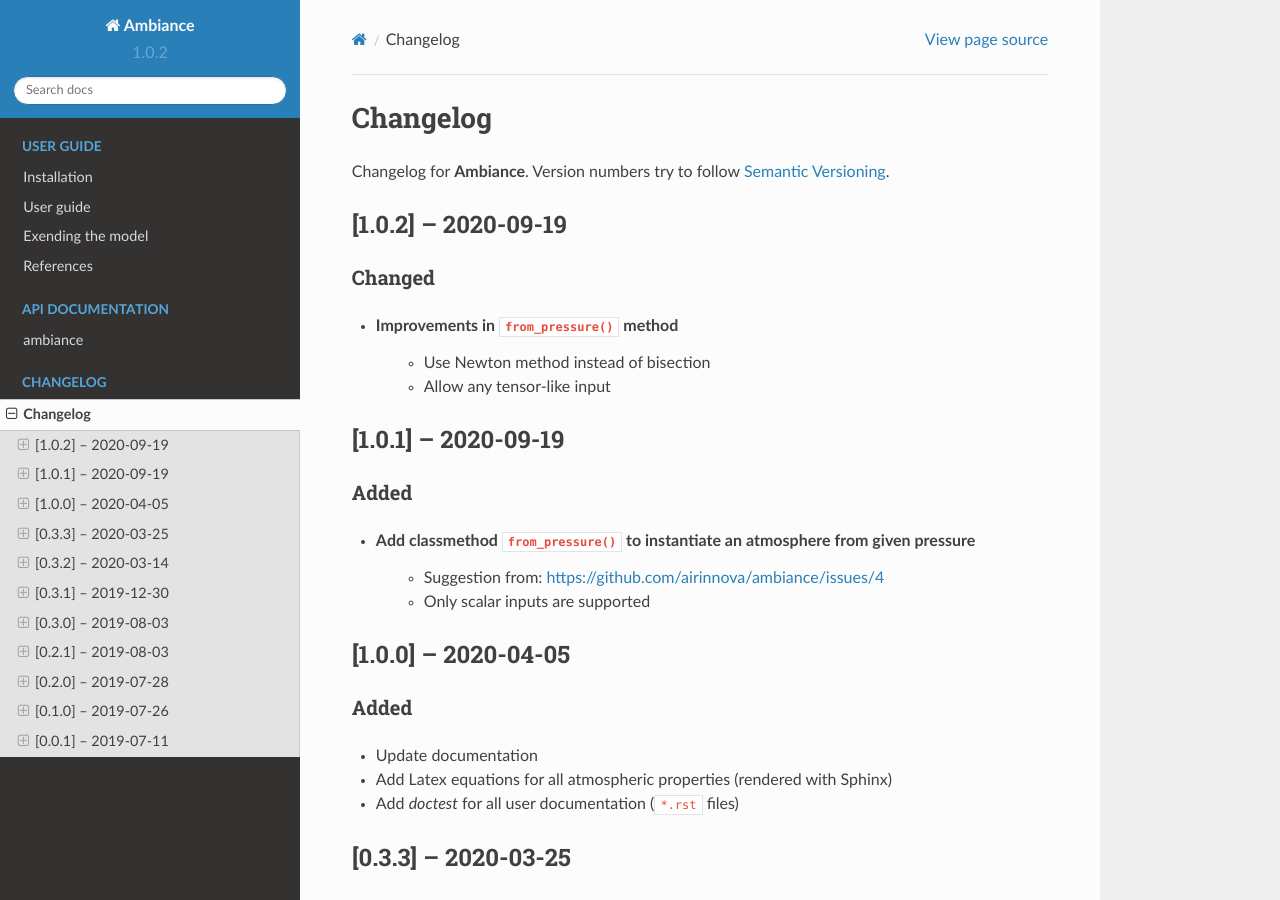
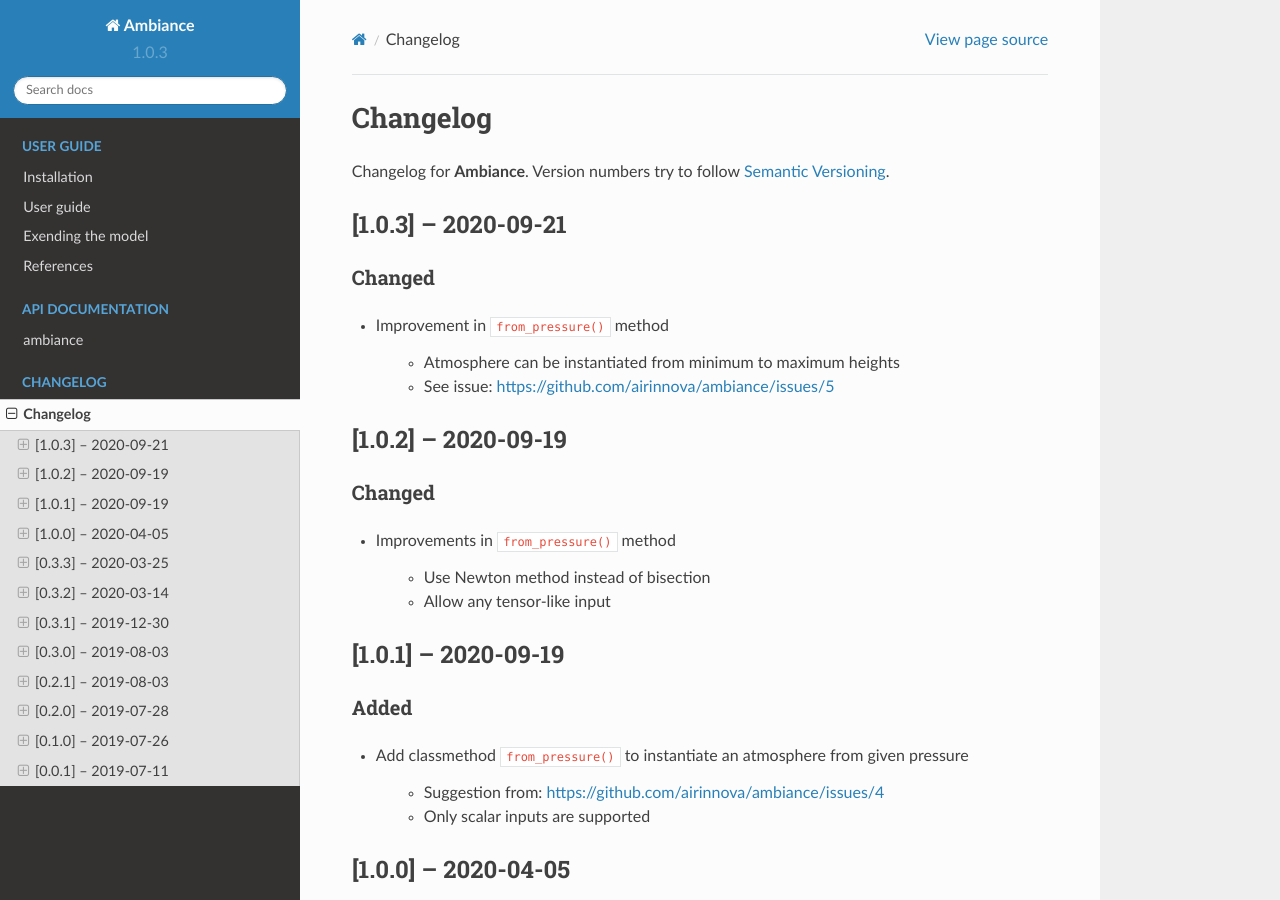
Before and after one commit to airinnova/ambiance, a Sphinx documentation site: the page built from docs/source/CHANGELOG.rst, in a window 1280 px wide and 900 px high. Built offline with Sphinx 7.4.7 and the Read the Docs theme 2.0.0, drawn with Linux system fonts in a browser that asks for light colours.

Commit message:
Allow full height range in 'from_pressure()'
* See issue https://github.com/airinnova/ambiance/issues/5
* Add new argumment 'check_bounds' to __init__() method
* Remove dead link to ICAO website

```diff
--- a/README.rst
+++ b/README.rst
@@ -27,7 +27,8 @@
 *Ambiance* is a full implementation of the ICAO standard atmosphere 1993 written in Python.
 
 * `International Standard Atmosphere (Wikipedia) <https://en.wikipedia.org/wiki/International_Standard_Atmosphere>`_
-* `Manual Of The ICAO Standard Atmosphere - 3rd Edition 1993 (Doc 7488) <https://store.icao.int/manual-of-the-icao-standard-atmosphere-extended-to-80-kilometres-262-500-feet-doc-7488-quadrilingual-printed.html>`_
+* International Civil Aviation Organization ; Manual Of The ICAO Standard Atmosphere -- 3rd Edition 1993 (Doc 7488) -- extended to 80 kilometres (262 500 feet)
+
 
 Usage
 =====
--- a/docs/source/CHANGELOG.rst
+++ b/docs/source/CHANGELOG.rst
@@ -2,6 +2,17 @@
 =========
 
 Changelog for |name_bold|. Version numbers try to follow `Semantic Versioning <https://semver.org/spec/v2.0.0.html>`_.
+
+[1.0.3] -- 2020-09-21
+---------------------
+
+Changed
+~~~~~~~
+
+* Improvement in ``from_pressure()`` method
+
+    * Atmosphere can be instantiated from minimum to maximum heights
+    * See issue: https://github.com/airinnova/ambiance/issues/5
 
 [1.0.2] -- 2020-09-19
 ---------------------
@@ -10,6 +21,7 @@
 ~~~~~~~
 
 * Improvements in ``from_pressure()`` method
+
     * Use Newton method instead of bisection
     * Allow any tensor-like input
 
@@ -20,6 +32,7 @@
 ~~~~~
 
 * Add classmethod ``from_pressure()`` to instantiate an atmosphere from given pressure
+
     * Suggestion from: https://github.com/airinnova/ambiance/issues/4
     * Only scalar inputs are supported
 
@@ -70,6 +83,7 @@
 ~~~~~~~
 
 * Renamed the class `ambiance.Constant` to `ambiance._Const`/`ambiance.CONST`
+
     * Clearer indication that this class is meant to be "private"/constant
 
 [0.2.1] -- 2019-08-03
@@ -79,6 +93,7 @@
 ~~~~~
 
 * `int` and `float` input reported to produce different values
+
     * See https://github.com/aarondettmann/ambiance/issues/1
 
 [0.2.0] -- 2019-07-28
@@ -118,6 +133,7 @@
 ~~~~~
 
 * Initial release
+
     * Basic implementation of the ICAO 1993 atmosphere
     * Single values and arrays can be processed
     * Basic test cases included
--- a/src/ambiance/__version__.py
+++ b/src/ambiance/__version__.py
@@ -2,5 +2,5 @@
 Version
 """
 
-VERSION = (1, 0, 2)
+VERSION = (1, 0, 3)
 __version__ = '.'.join(map(str, VERSION))
```
Also changed, not shown: 2 other files.
